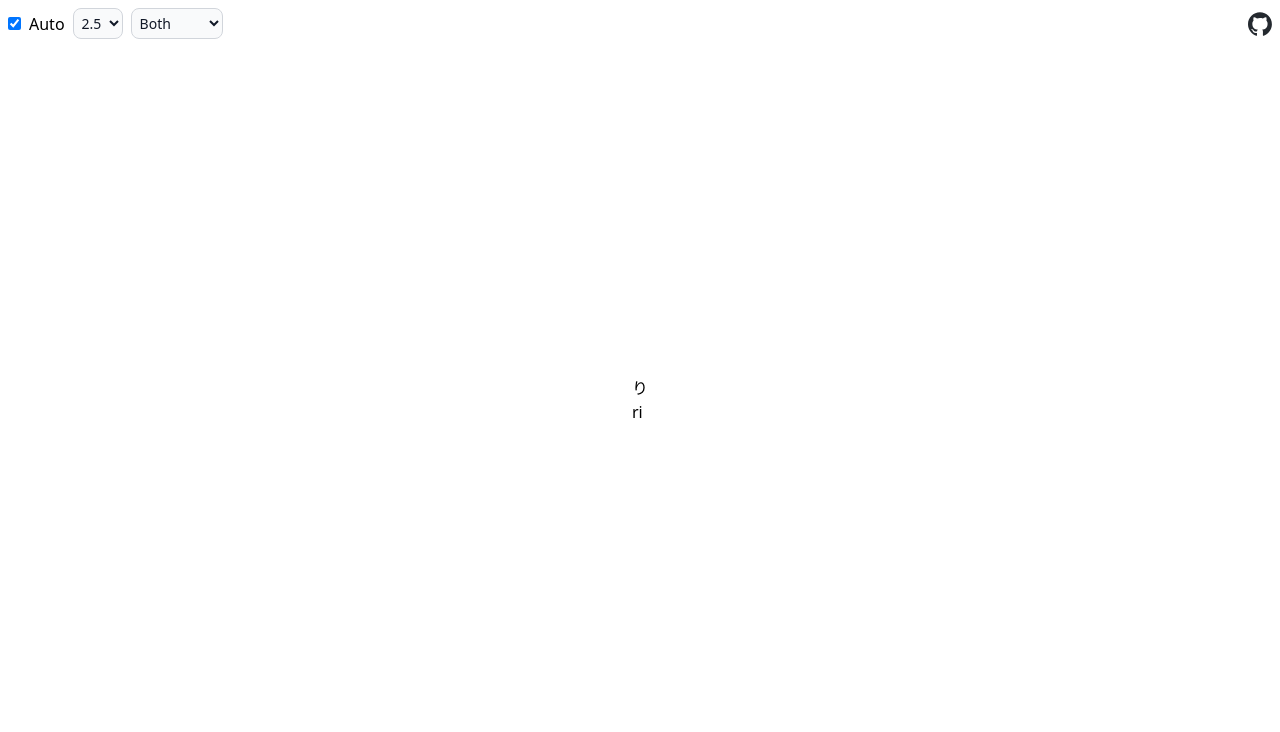
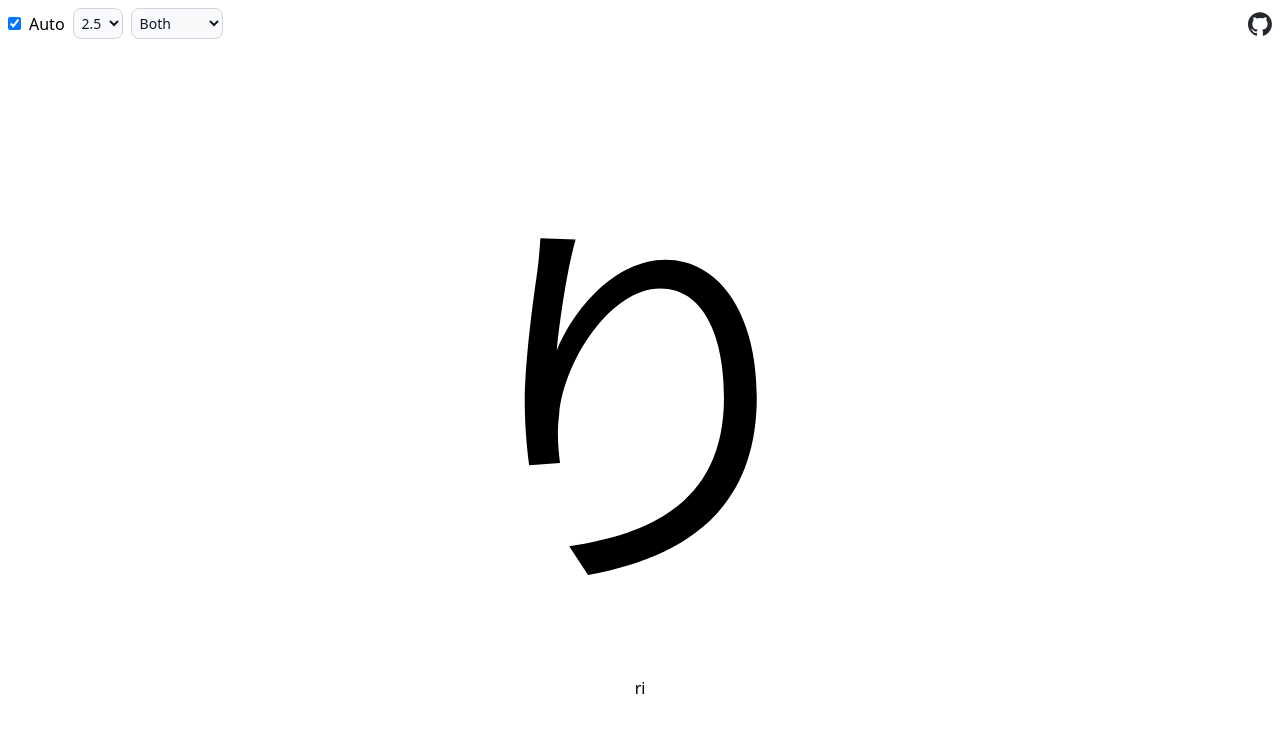
Before and after one commit to twozero28/random-hiragana-katakana, a React (Vite) app: page / in a window 1280 px wide. Both pictures are taken after a click on the button "Start". Shown: the top 732 px of the page. Built offline with nearby package versions, Linux system fonts and the light colour scheme.

Commit message:
Font size changed and component added, UI changed

```diff
--- a/src/components/Start.tsx
+++ b/src/components/Start.tsx
@@ -2,6 +2,8 @@ import React, { useEffect, useState } from "react";
 import { Mode } from "../model/mode";
 import { Character, hiraganas, katakanas } from "../lib/character-data";
 import { getRandomElement } from "../lib/utils";
+import Problem from "./start/Problem";
+import Answer from "./start/Answer";
 
 const getRandomHiraKana = (character: string): Character => {
   if (character === "hiragana") {
@@ -39,9 +41,9 @@ const Start = ({ isAuto, time, character }: Props) => {
   }, [showAnswer, isAuto]);
 
   return (
-    <div>
-      <h1>{randomCharacter.problem}</h1>
-      {showAnswer && <p>{randomCharacter.answer}</p>}
+    <div className="relative text-center">
+      <Problem problem={randomCharacter.problem} />
+      <Answer answer={randomCharacter.answer} isShown={showAnswer} />
     </div>
   );
 };
--- /dev/null
+++ b/src/components/start/Answer.tsx
@@ -0,0 +1,10 @@
+import React from "react";
+type Props = {
+  answer: string;
+  isShown: boolean;
+};
+const Answer = ({ answer, isShown }: Props) => {
+  return <p className="absolute inset-x-0 bottom-0">{isShown && answer}</p>;
+};
+
+export default Answer;
--- /dev/null
+++ b/src/components/start/Problem.tsx
@@ -0,0 +1,8 @@
+type Props = {
+  problem: string;
+};
+const Problem = ({ problem }: Props) => {
+  return <h1 className="text-[50vh]">{problem}</h1>;
+};
+
+export default Problem;
```
